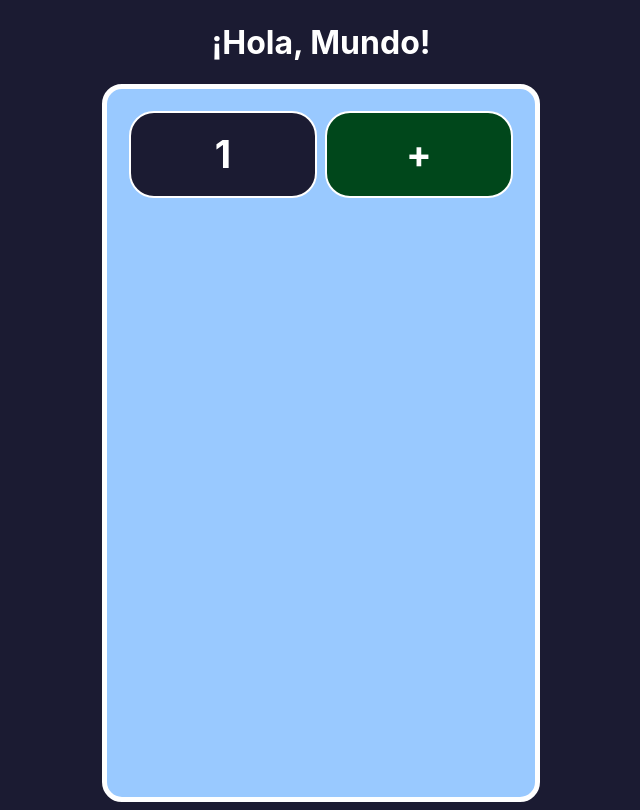
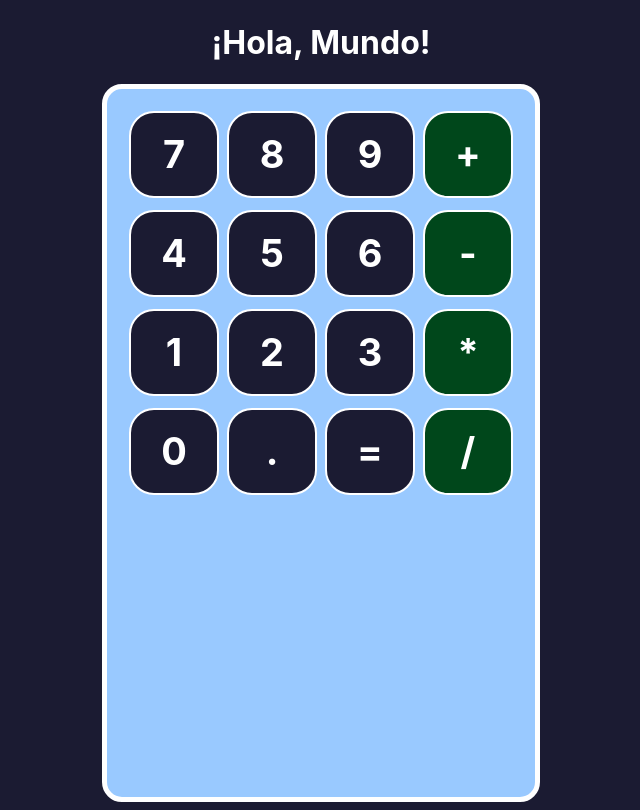
Before and after one commit to carlosazmora/Calculadora, a React (Create React App) app: page / in a window 1280 px wide. Shown: the whole page, without its empty margins (319-959 px from the left). Built offline with nearby package versions, Linux system fonts and the light colour scheme.

Commit message:
Añade botones y componente Pantalla

```diff
--- a/src/App.js
+++ b/src/App.js
@@ -7,13 +7,32 @@
       <h1>¡Hola, Mundo!</h1>
       <div className="Calculadora">
         <div className="Fila">
-          <Boton>1</Boton>
+          <Boton>7</Boton>
+          <Boton>8</Boton>
+          <Boton>9</Boton>
           <Boton>+</Boton>
         </div>
-        <div className="Fila"></div>
-        <div className="Fila"></div>
-        <div className="Fila"></div>
-        <div className="Fila"></div>
+        <div className="Fila">
+          <Boton>4</Boton>
+          <Boton>5</Boton>
+          <Boton>6</Boton>
+          <Boton>-</Boton>
+        </div>
+        <div className="Fila">
+          <Boton>1</Boton>
+          <Boton>2</Boton>
+          <Boton>3</Boton>
+          <Boton>*</Boton>
+        </div>
+        <div className="Fila">
+          <Boton>0</Boton>
+          <Boton>.</Boton>
+          <Boton>=</Boton>
+          <Boton>/</Boton>
+        </div>
+        <div className="Fila">
+
+        </div>
       </div>
     </div>
   );
```
Also changed, not shown: src/Componentes/Pantalla.jsx (added).
